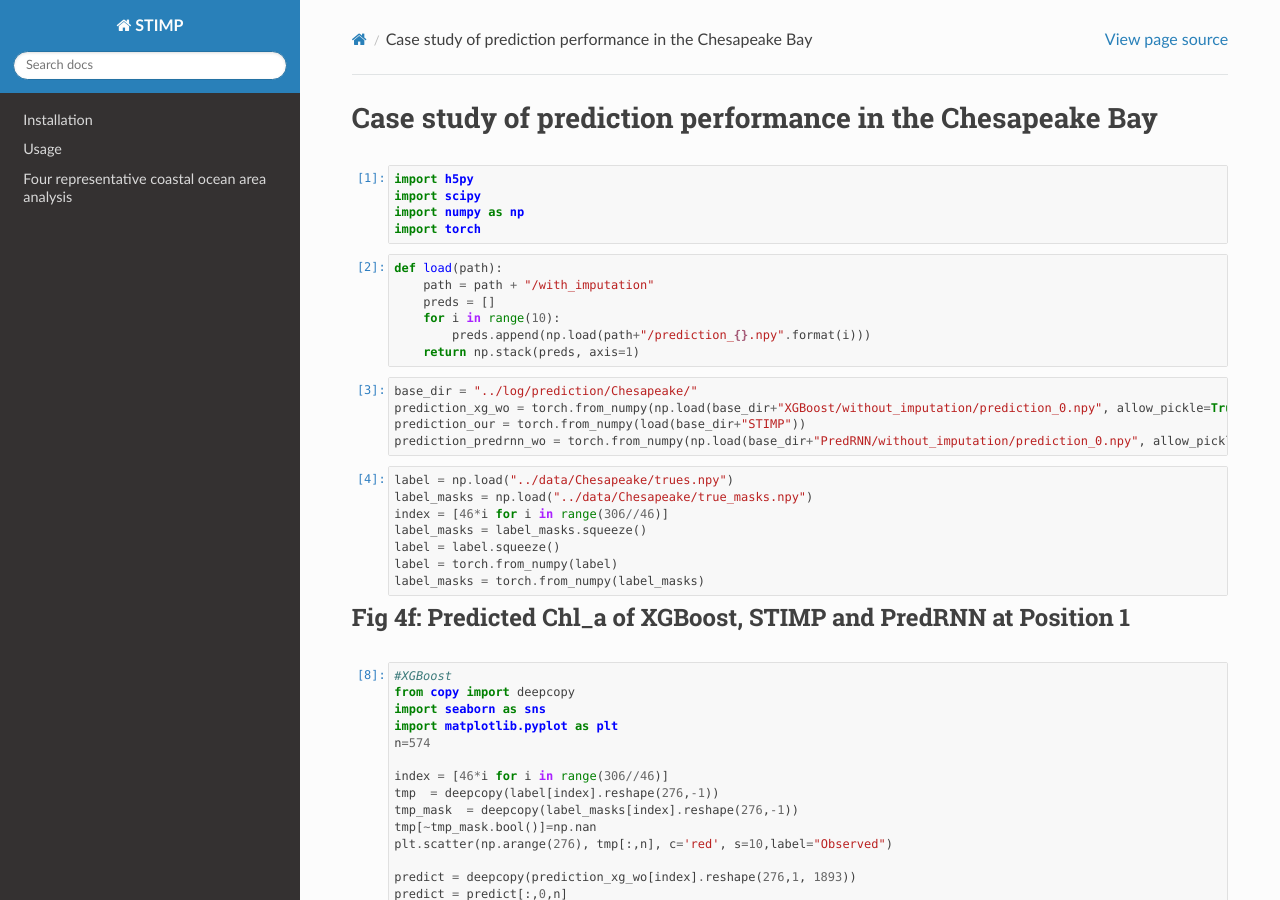
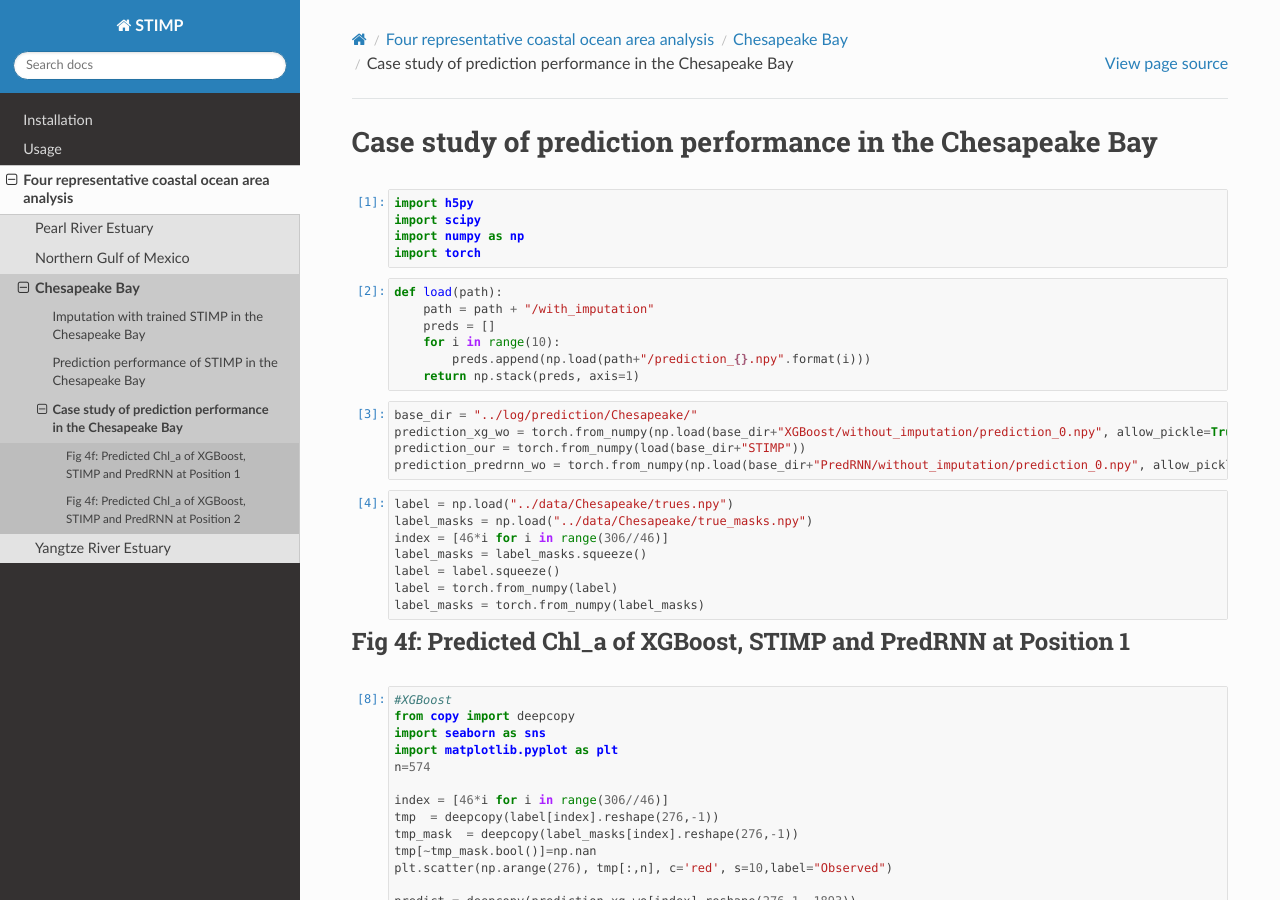
Before and after one commit to Ryanfzhang/STIMP-tutorials, a Sphinx documentation site: the page built from docs/source/analysis/Chesapeake/10-prediction-chesapeake-bay-case-study.ipynb, in a window 1280 px wide and 900 px high. Built offline with Sphinx 7.4.7 and the Read the Docs theme 3.1.0, drawn with Linux system fonts in a browser that asks for light colours; pages that are not in the unit, such as notebooks, are missing from menus.

Commit message:
chesapeake

```diff
--- a/docs/source/analysis/Chesapeake/index.rst
+++ b/docs/source/analysis/Chesapeake/index.rst
@@ -6,9 +6,9 @@ Chesapeake Bay is one of the most productive estuaries in the United States.
 .. toctree::
    :maxdepth: 2
 
-   08-imputation-Chesapeake-bay.ipynb
-   09-prediction-Chesapeake-bay.ipynb
-   10-prediction-Chesapeake-bay-case-study.ipynb
+   08-imputation-chesapeake-bay.ipynb
+   09-prediction-chesapeake-bay.ipynb
+   10-prediction-chesapeake-bay-case-study.ipynb
 
 
 .. bibliography::
```
